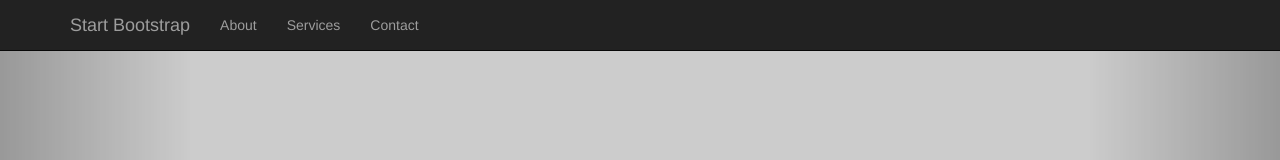
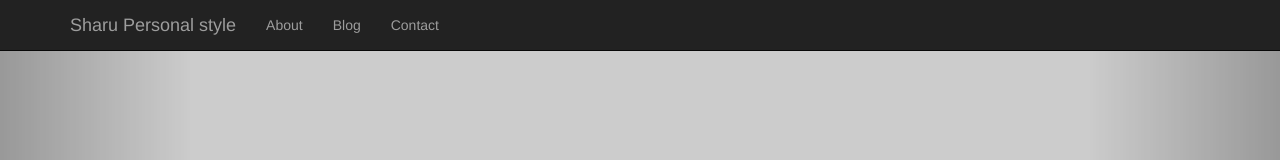
Before and after one commit to Lalitha-Iyer/sharustyles, a plain HTML site: page index.html in a window 1280 px wide. Shown: the top 160 px of the page. Drawn offline with Linux system fonts and the light colour scheme; placeholder pictures from the web are drawn by us.

Commit message:
Update index.html
change title and other wordings

```diff
--- a/index.html
+++ b/index.html
@@ -9,7 +9,7 @@
     <meta name="description" content="">
     <meta name="author" content="">
 
-    <title>Full Slider - Start Bootstrap Template</title>
+    <title>Sharu Styles</title>
 
     <!-- Bootstrap Core CSS -->
     <link href="css/bootstrap.min.css" rel="stylesheet">
@@ -39,7 +39,7 @@
                     <span class="icon-bar"></span>
                     <span class="icon-bar"></span>
                 </button>
-                <a class="navbar-brand" href="#">Start Bootstrap</a>
+                <a class="navbar-brand" href="#">Sharu Personal style</a>
             </div>
             <!-- Collect the nav links, forms, and other content for toggling -->
             <div class="collapse navbar-collapse" id="bs-example-navbar-collapse-1">
@@ -48,7 +48,7 @@
                         <a href="#">About</a>
                     </li>
                     <li>
-                        <a href="#">Services</a>
+                        <a href="#">Blog</a>
                     </li>
                     <li>
                         <a href="#">Contact</a>
```
